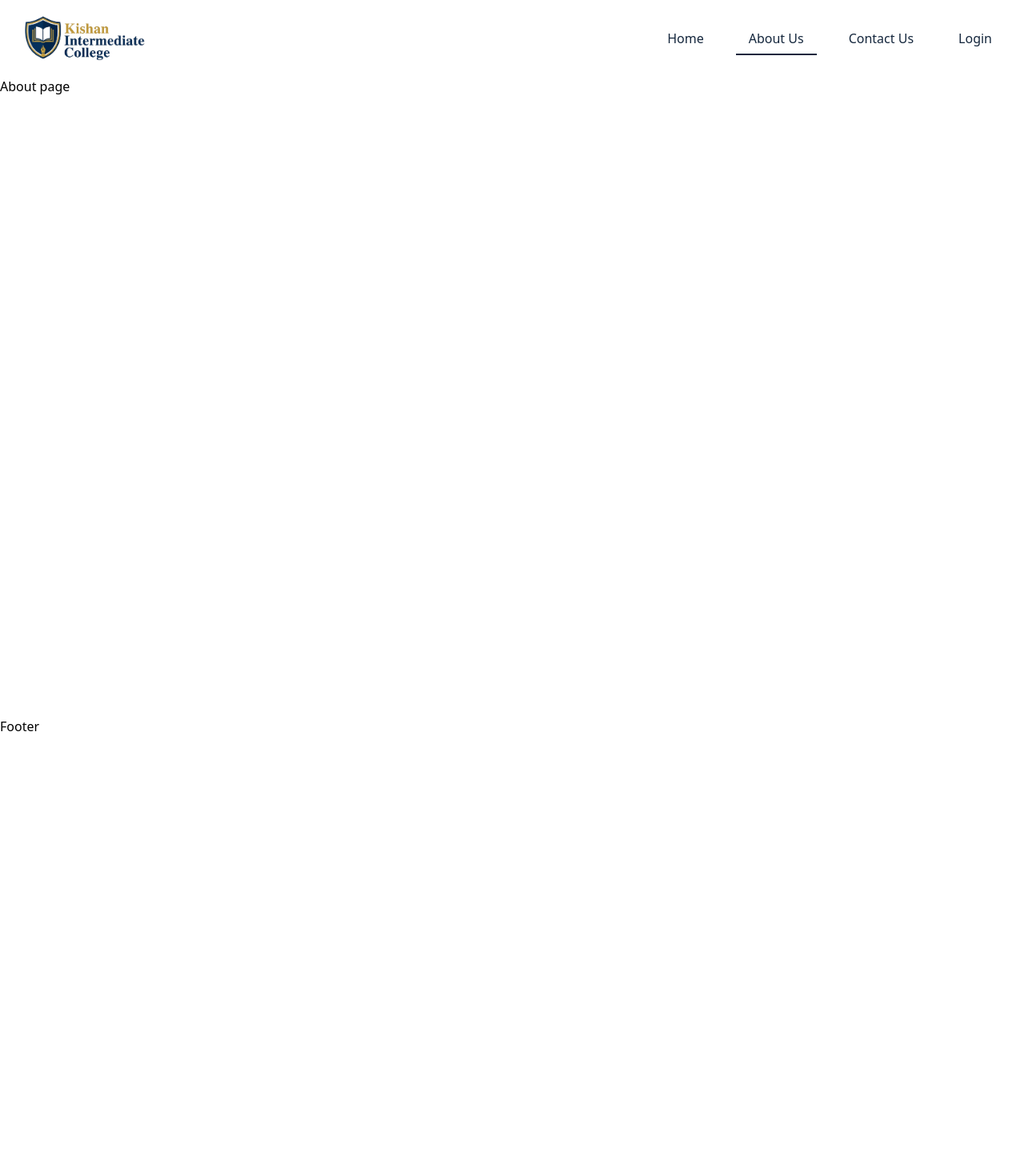
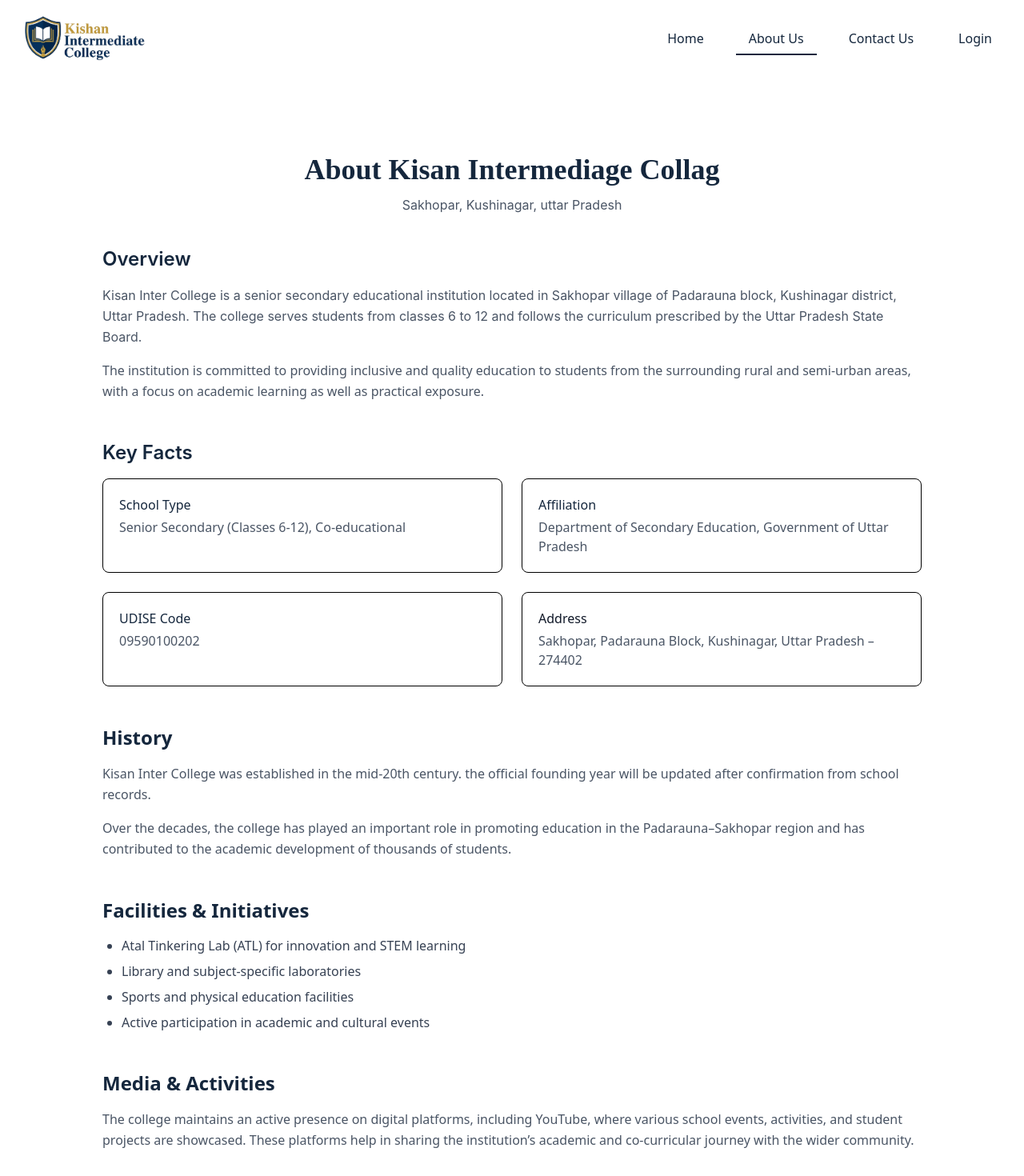
Before and after one commit to tausif-alam-64/Kishan-Campus, a React (Vite) app: page /about in a window 1280 px wide. Shown: the top 1470 px of the page at 80% size. Before the commit the page ends 920 px from the top, so only its background shows below. Built offline with nearby package versions, Linux system fonts and the light colour scheme; no server answers.

Commit message:
feat: add About page component for Kisan Inter College

```diff
--- a/src/pages/public/About.jsx
+++ b/src/pages/public/About.jsx
@@ -2,8 +2,127 @@ import React from 'react'
 
 const About = () => {
   return (
-    <div>
-      About page
+    <div className='min-h-screen bg-white px-6 pt-24 pb-16'>
+      <div className='max-w-5xl mx-auto'>
+
+        {/* Page Header */}
+        <div className='mb-10 text-center'>
+          <h1 className='text-4xl font-bold font-heading text-primary'>
+            About Kisan Intermediage Collag
+          </h1>
+          <p className='mt-3 text-ternary font-text'>
+            Sakhopar, Kushinagar, uttar Pradesh
+          </p>
+        </div>
+
+        {/* Overview Section */}
+        <section className='mb-12'>
+          <h2 className='text-2xl font-semibold font-text text-primary mb-4'>
+            Overview
+          </h2>
+          <p className='text-ternary font-text leading-relaxed'>
+            Kisan Inter College is a senior secondary educational institution
+            located in Sakhopar village of Padarauna block, Kushinagar district,
+            Uttar Pradesh. The college serves students from classes 6 to 12 and
+            follows the curriculum prescribed by the Uttar Pradesh State Board.
+          </p>
+          <p className='mt-4 text-ternary leading-relaxed'>
+            The institution is committed to providing inclusive and quality
+            education to students from the surrounding rural and semi-urban
+            areas, with a focus on academic learning as well as practical
+            exposure.
+          </p>
+        </section>
+
+        {/* Key Facts */}
+        <section className='mb-12'>
+          <h2 className='text-2xl font-semibold font-text text-primary mb-4'>
+            Key Facts
+          </h2>
+
+          <div className='grid grid-cols-1 sm:grid-cols-2 gap-6'>
+            <div className='border rounded-lg p-5'>
+              <p className='font-medium text-primary'>
+                School Type
+              </p>
+              <p className='text-ternary mt-1'>
+                Senior Secondary (Classes 6-12), Co-educational
+              </p>
+            </div>
+
+            <div className='border rounded-lg p-5'>
+              <p className='font-medium text-primary'>
+                Affiliation
+              </p>
+              <p className='text-ternary mt-1'>
+                Department of Secondary Education,
+                Government of Uttar Pradesh
+              </p>
+            </div>
+
+            <div className='border rounded-lg p-5'>
+              <p className='font-medium text-primary'>
+                UDISE Code
+              </p>
+              <p className='text-ternary mt-1'>
+                09590100202
+              </p>
+            </div>
+            <div className="border rounded-lg p-5">
+              <p className="font-medium text-gray-900">Address</p>
+              <p className="text-gray-600 mt-1">
+                Sakhopar, Padarauna Block,
+                Kushinagar, Uttar Pradesh – 274402
+              </p>
+            </div>
+          </div>
+        </section>
+
+        {/* History */}
+        <section className='mb-12'>
+          <h2 className='text-2xl font-semibold text-primary mb-4'>
+            History
+          </h2>
+          <p className='text-ternary leading-relaxed'>
+            Kisan Inter College was established in the mid-20th century.
+            the official founding year will be updated after confirmation
+            from school records.
+          </p>
+          <p className='mt-4 text-ternary leading-relaxed'>
+            Over the decades, the college has played an important role in
+            promoting education in the Padarauna–Sakhopar region and has
+            contributed to the academic development of thousands of students.
+          </p>
+        </section>
+
+        {/* Facilities */}
+        <section className='mb-12'>
+          <h2 className='text-2xl font-semibold text-primary mb-4'>
+            Facilities & Initiatives
+          </h2>
+
+          <ul className='list-disc pl-6 text-gray-700 space-y-2'>
+            <li>Atal Tinkering Lab (ATL) for innovation and STEM learning</li>
+            <li>Library and subject-specific laboratories</li>
+            <li>Sports and physical education facilities</li>
+            <li>Active participation in academic and cultural events</li>
+          </ul>
+        </section>
+
+        {/* Media & Activities */}
+        <section className=''>
+          <h2 className='text-2xl font-semibold text-primary mb-4'>
+            Media & Activities
+          </h2>
+          <p className='text-ternary leading-relaxed'>
+            The college maintains an active presence on digital platforms,
+            including YouTube, where various school events, activities,
+            and student projects are showcased. These platforms help in
+            sharing the institution’s academic and co-curricular journey
+            with the wider community.
+          </p>
+        </section>
+      </div>
     </div>
   )
 }
```
